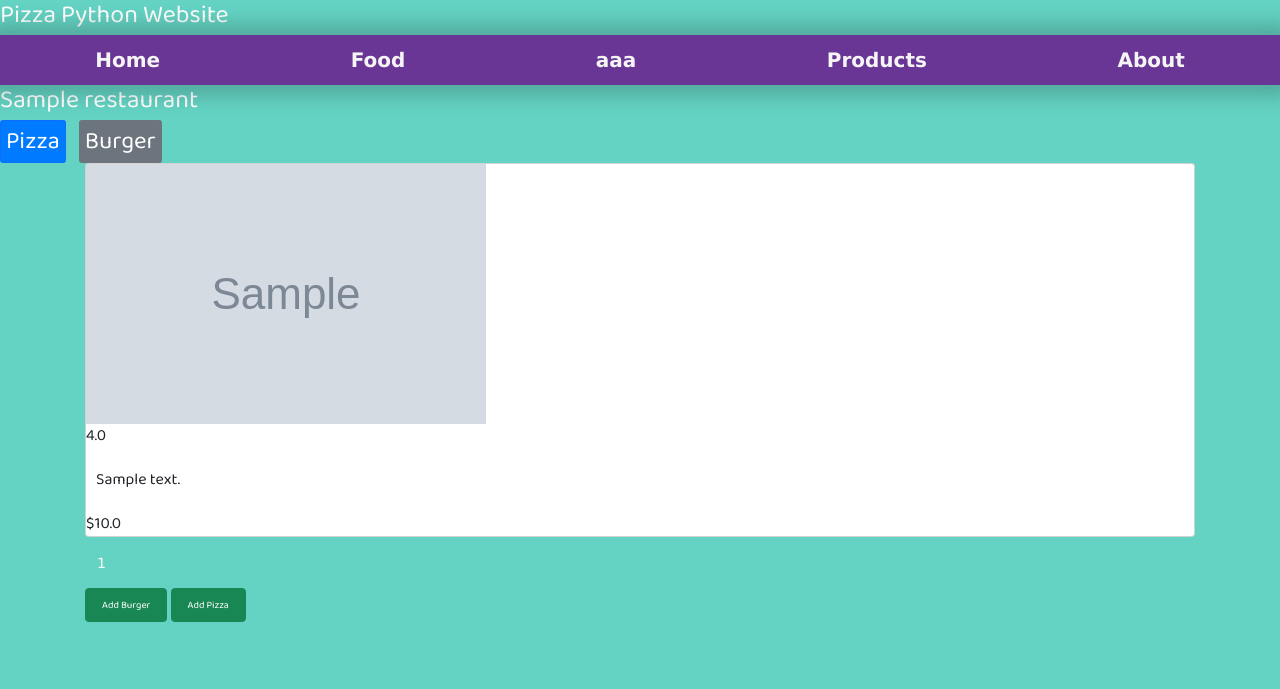
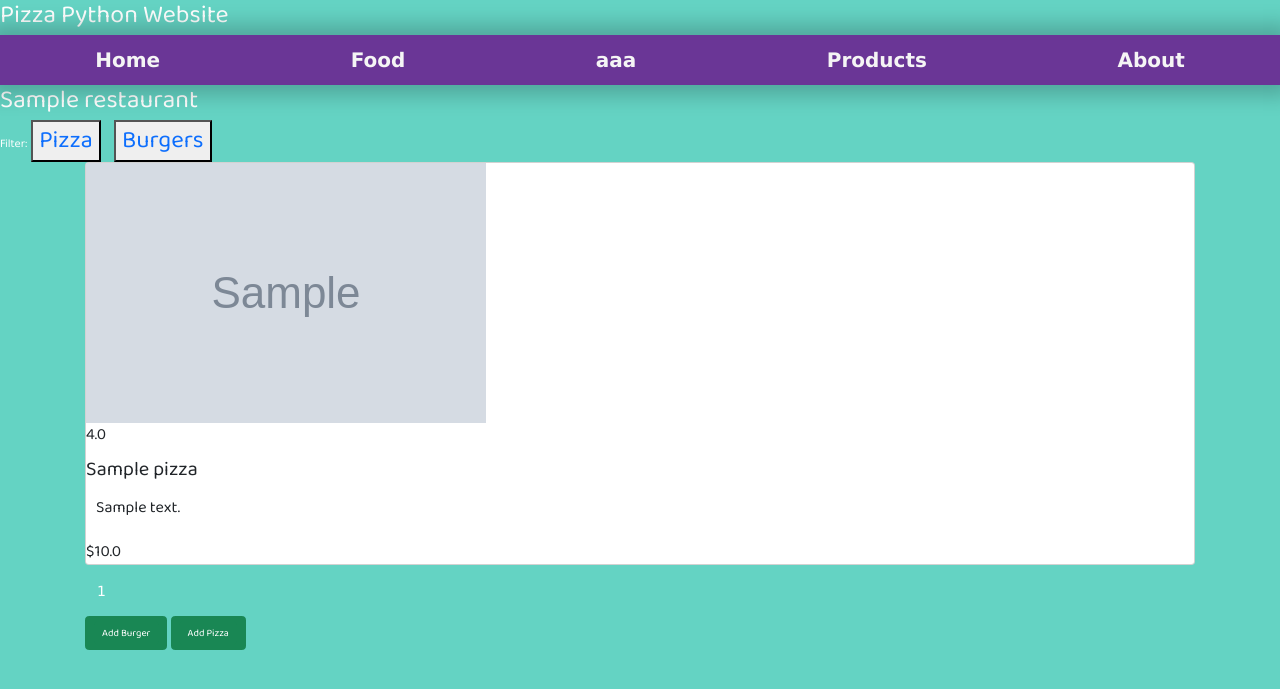
Before and after one commit to NarekHayrapetyan68/practice_proj, a Django app: a page that uses templates/pizza/restaurant_page.html in a window 1280 px wide. Shown: the top 689 px of the page. Run offline with Django 4.2, Linux system fonts and the light colour scheme; tables that the repository leaves empty hold one stand-in row (values such as "Sample post"); grey boxes marked "Sample" are stand-in pictures.

Commit message:
search modified

```diff
--- a/pizza/models.py
+++ b/pizza/models.py
@@ -1,5 +1,6 @@
 from django.db import models
 from django.core.validators import MinValueValidator, MaxValueValidator
+from django.urls import reverse
 
 
 
@@ -45,6 +46,9 @@ class Pizza(models.Model):
     created_at = models.DateTimeField(auto_now_add=True)
     updated_at = models.DateTimeField(auto_now=True)
 
+    def get_absolute_url(self):
+        return reverse("pizza_page", kwargs={'name': self.name})
+
     def __str__(self):
         return self.name
 
@@ -52,14 +56,16 @@ class Pizza(models.Model):
 class Burger(models.Model):
     name = models.CharField(max_length=150)
     description = models.TextField(blank=True, null=True)
-    rate = models.FloatField(default=0,validators=[MinValueValidator(1), MaxValueValidator(10)])
+    rate = models.FloatField(default=0, null=True, blank=True, validators=[MinValueValidator(1), MaxValueValidator(10)])
     prepare_time = models.FloatField(null=True, blank=True)
-    calories = models.FloatField(blank=True)
+    calories = models.FloatField(blank=True,null=True)
     price = models.FloatField()
     image = models.ImageField(upload_to=upload_burger_image, blank=True)
     created_at = models.DateTimeField(auto_now_add=True)
     updated_at = models.DateTimeField(auto_now=True)
 
+    def get_absolute_url(self):
+        return reverse("burger_page", kwargs={'name': self.name})
 
     def __str__(self):
         return self.name
--- a/pizza/views.py
+++ b/pizza/views.py
@@ -1,7 +1,6 @@
 from django.core.paginator import Paginator
 from django.shortcuts import render, get_object_or_404, redirect
 from .models import Pizza, Burger, Restaurant
-from django.views.decorators.csrf import csrf_protect
 from django.db.models import Q
 from .forms import SearchForm, BurgerForm, PizzaForm
 
@@ -13,17 +12,13 @@ def pizza(request):
     page_obj = paginator.get_page(page_number)
     return render(request, "pizza/all_pizza.html", {"pizzas": page_obj})
 
-@csrf_protect
+
 def rest_detail(request, restaurant_name):
     restaurant = get_object_or_404(Restaurant, restaurant_name=restaurant_name)
     items_to_display = restaurant.pizzas.all()
-    page_to_display = 'pizza_page'
-
-    if request.method == 'POST':
-        item_type = request.POST.get('item_type')
-        if item_type == 'burger':
+    if burgers := request.GET.get("burgers"):
+        if burgers == "True":
             items_to_display = restaurant.burgers.all()
-            page_to_display = 'burger_page'
 
     paginator = Paginator(items_to_display, 3)
     page_number = request.GET.get("page")
@@ -32,7 +27,6 @@ def rest_detail(request, restaurant_name):
     context = {
         'restaurant': restaurant,
         'items': page_obj,
-        'page': page_to_display
     }
 
     return render(request, "pizza/restaurant_page.html", context)
@@ -80,27 +74,41 @@ def burger_detail(request, name):
     return render(request, 'pizza/burger_detail.html', {'burgers': burgers , 'similar': similar_burgers})
 
 
+from django.db.models import Q
+
 def search(request):
     form = SearchForm()
     result_product = []
-    if name := request.GET.get("name"):
+
+    if request.method == 'GET':
         form = SearchForm(request.GET)
-        if request.GET.get("product_type") == "burger":
-            product_table = Burger
-            name_search = Q(name__icontains=name)
-        else:
-            product_table = Pizza
-            name_search = Q(name__icontains=name)
+
         if form.is_valid():
+            name = form.cleaned_data.get("name")
+            product_type = form.cleaned_data.get("product_type")
+            rate_from = form.cleaned_data.get("rate_from")
+            rate_until = form.cleaned_data.get("rate_until")
             calories_until = form.cleaned_data.get("calories_until")
-            result_product = product_table.objects.filter(
-                name_search |
-                (Q(rate__lte=form.cleaned_data.get("rate_until") or 0) & Q(
-                    rate__gte=form.cleaned_data.get("rate_from") or 0)) |
-                Q(calories__lte=calories_until if calories_until is not None else 0)
-            )
-    return render(request, "pizza/search.html", {"form": form,
-                                                 "result_product": result_product})
+
+            base_query = Q()
+
+            if name:
+                base_query &= Q(name__icontains=name)
+
+            if product_type:
+                if product_type == "burger":
+                    result_product = Burger.objects.filter(base_query)
+                elif product_type == "pizza":
+                    result_product = Pizza.objects.filter(base_query)
+            else:
+                base_query &= Q(rate__gte=rate_from) if rate_from is not None else Q()
+                base_query &= Q(rate__lte=rate_until) if rate_until is not None else Q()
+                base_query &= Q(calories__lte=calories_until) if calories_until is not None else Q()
+
+                result_product = Pizza.objects.filter(base_query)
+
+    return render(request, "pizza/search.html", {"form": form, "result_product": result_product})
+
 
 
 def add_burger_to_restaurant(request, restaurant_name):
--- a/templates/pizza/restaurant_page.html
+++ b/templates/pizza/restaurant_page.html
@@ -11,24 +11,26 @@
 
 <div id="header">
 <h1>{{restaurant.restaurant_name}}</h1>
-    <form method="post" id="itemForm">
-        {% csrf_token %}
-        <button type="submit" name="item_type" value="pizza" class="btn btn-primary btn-sm">Pizza</button>
-        <button type="submit" name="item_type" value="burger" class="btn btn-secondary btn-sm">Burger</button>
-    </form>
+    <div class="w3-section w3-bottombar w3-padding-16">
+        <span class="w3-margin-right">Filter:</span>
+        <button class="w3-button w3-black"><a href="?pizzas=True">Pizza</a></button>
+        <button class="w3-button w3-black"><a href="?burgers=True">Burgers</a></button>
+
+    </div>
+
 </div>
 <div class="container">
 <div class="container">
   {% for item in items %}
     <div class="card">
       <div class="card-image">
-        <a href="{% url page item.name %}">
+        <a href="{{ item.get_absolute_url  }}">
           <img src="{{ item.image.url }}" height="260" width="400">
         </a>
       </div>
       <div class="card-text">
         <p class="card-meal-type">{{ item.rate }}</p>
-        <h2 class="card-title">{{ item.item_name }}</h2>
+        <h2 class="card-title">{{ item.name }}</h2>
         <p class="card-body">{{ item.description }}</p>
       </div>
       <div class="card-price">${{ item.price }}</div>
```
